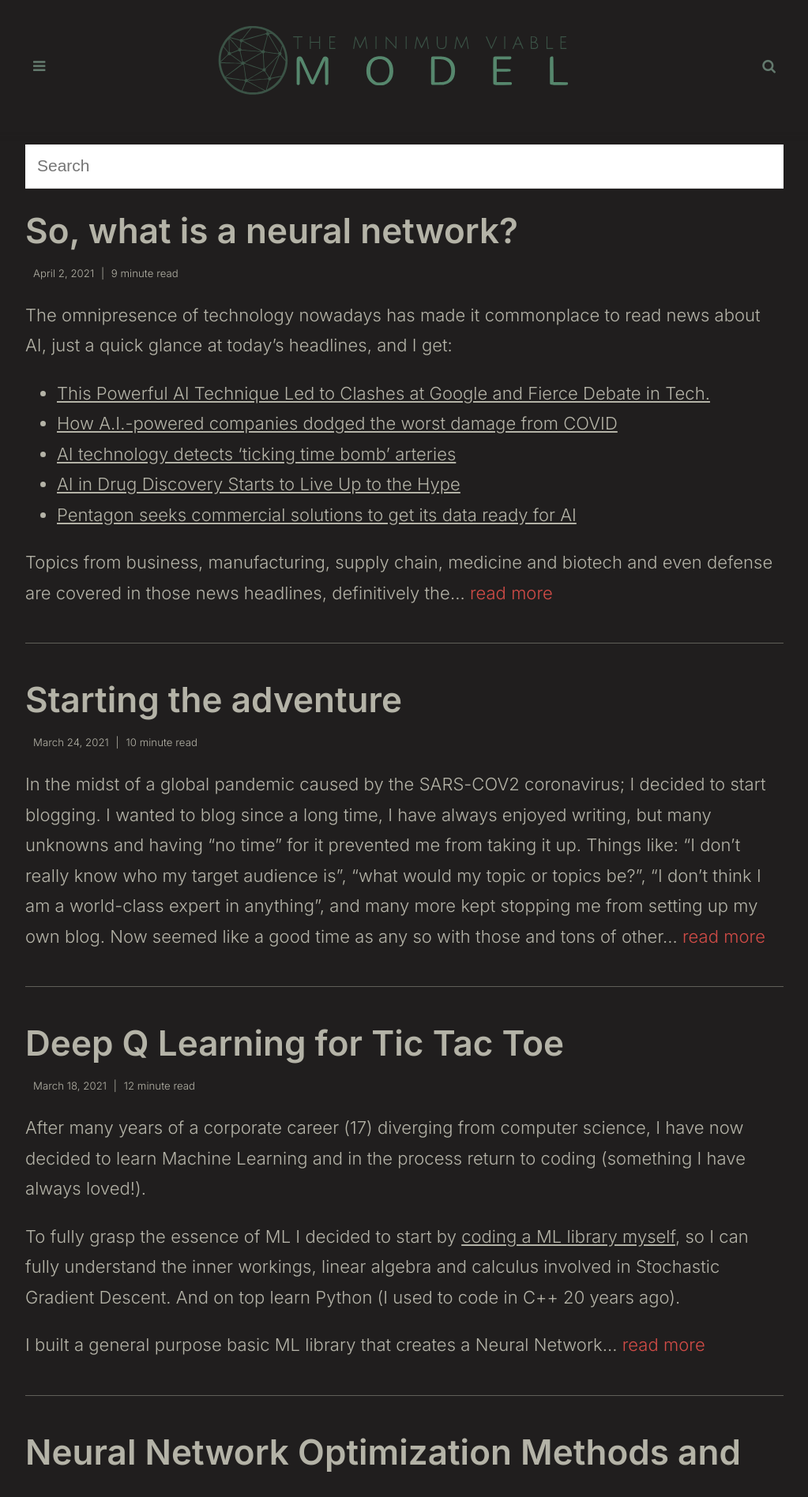
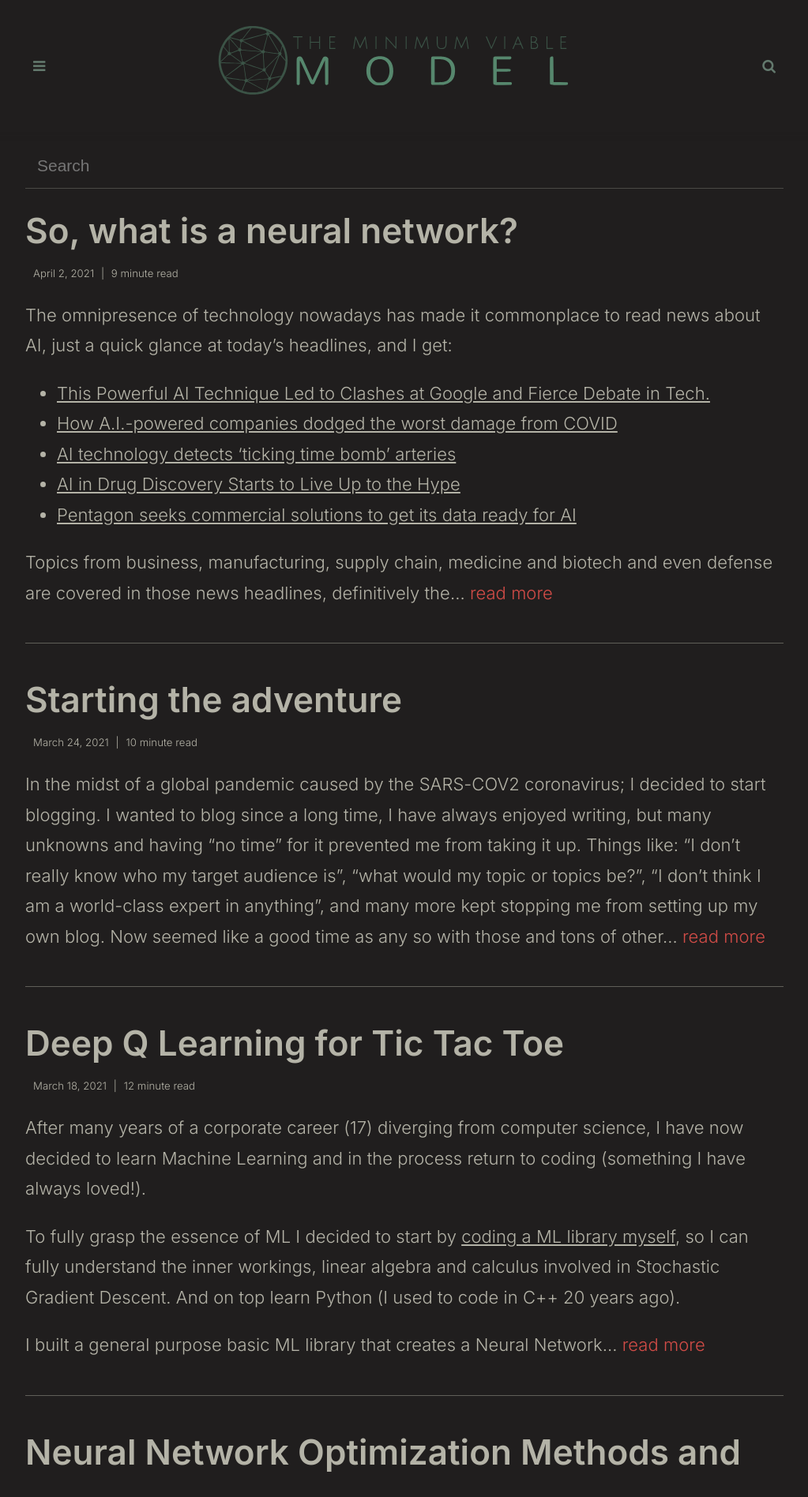
Before and after one commit to the-mvm/the-mvm.github.io, a Jekyll site: the page built from _pages/archive.html, in a window 1280 px wide. Shown: the top 1896 px of the page at 79% size, without its empty margins (128-1151 px from the left). Built offline with Jekyll 4.4.1, drawn with Linux system fonts in a browser that asks for light colours.

Commit message:
dark theme styling

```diff
--- a/assets/css/main.css
+++ b/assets/css/main.css
@@ -697,10 +697,11 @@ svg.menu-icon-house {
   width: 100%;
   padding: 15px;
   border: none;
-  border-bottom: 1px solid #d9d9d9;
+  border-bottom: 1px solid var(--grey5);
   outline: none;
   font-size: 21px;
   color: var(--grey1);
+  background: var(--background);
 }
 
 .results-search {
```
